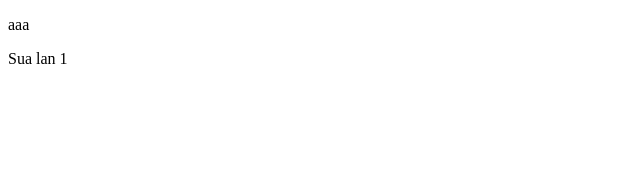
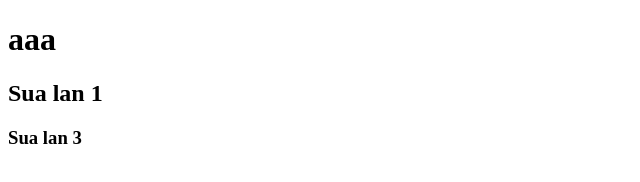
Before and after one commit to anhkjha123/Duan2, a plain HTML site: page index.html in a window 1280 px wide. Shown: the whole page, without its empty margins (0-640 px from the left). Drawn offline with Linux system fonts and the light colour scheme.

Commit message:
3rd commit

```diff
--- a/index.html
+++ b/index.html
@@ -6,7 +6,8 @@
     <title>Document</title>
   </head>
   <body>
-    <p>aaa</p>
-    <p>Sua lan 1</p>
+    <h1>aaa</h1>
+    <h2>Sua lan 1</h2>
+    <h3>Sua lan 3</h3>
   </body>
 </html>
```
